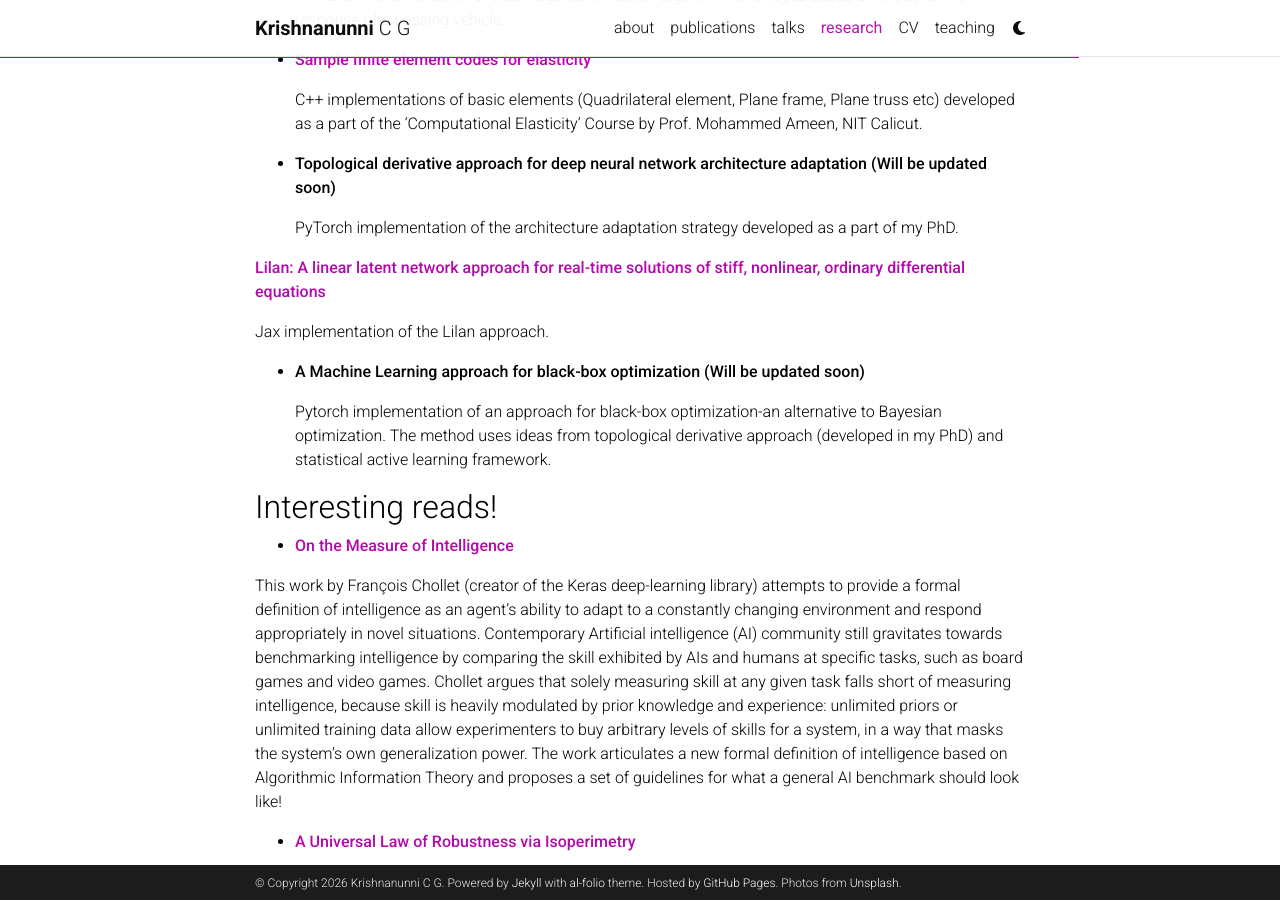
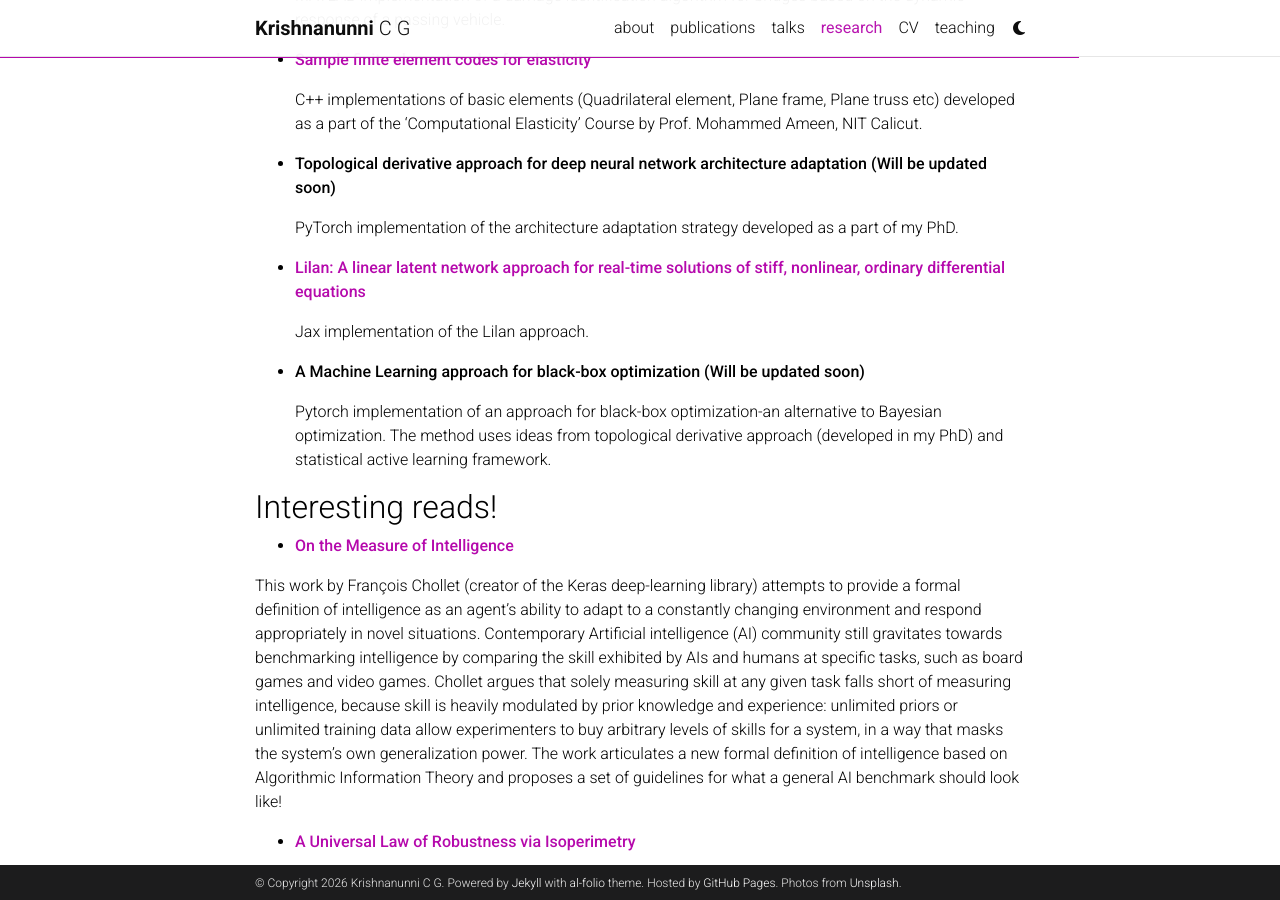
Before and after one commit to cgkrishnanunni/cgkrishnanunni.github.io, a Jekyll site: the page built from _pages/repositories.md, in a window 1280 px wide and 900 px high, scrolled down 2531 px. Built offline with Jekyll 4.4.1, drawn with Linux system fonts in a browser that asks for light colours; comment, search, counter and statistics services are not loaded; a style sheet for code colours, icons or effects is not loaded.

```diff
--- a/_pages/repositories.md
+++ b/_pages/repositories.md
@@ -66,7 +66,7 @@ It has always fascinated me to see what mathematics can do especially in bringin
 
    PyTorch implementation of the architecture adaptation strategy developed as a part of my PhD.
 
-**[Lilan: A linear latent network approach for real-time solutions of stiff, nonlinear, ordinary differential equations](https://github.com/colenockolds/LiLaN-Robertson-ODE)**
+- **[Lilan: A linear latent network approach for real-time solutions of stiff, nonlinear, ordinary differential equations](https://github.com/colenockolds/LiLaN-Robertson-ODE)**
 
    Jax implementation of the Lilan approach.
 
```
